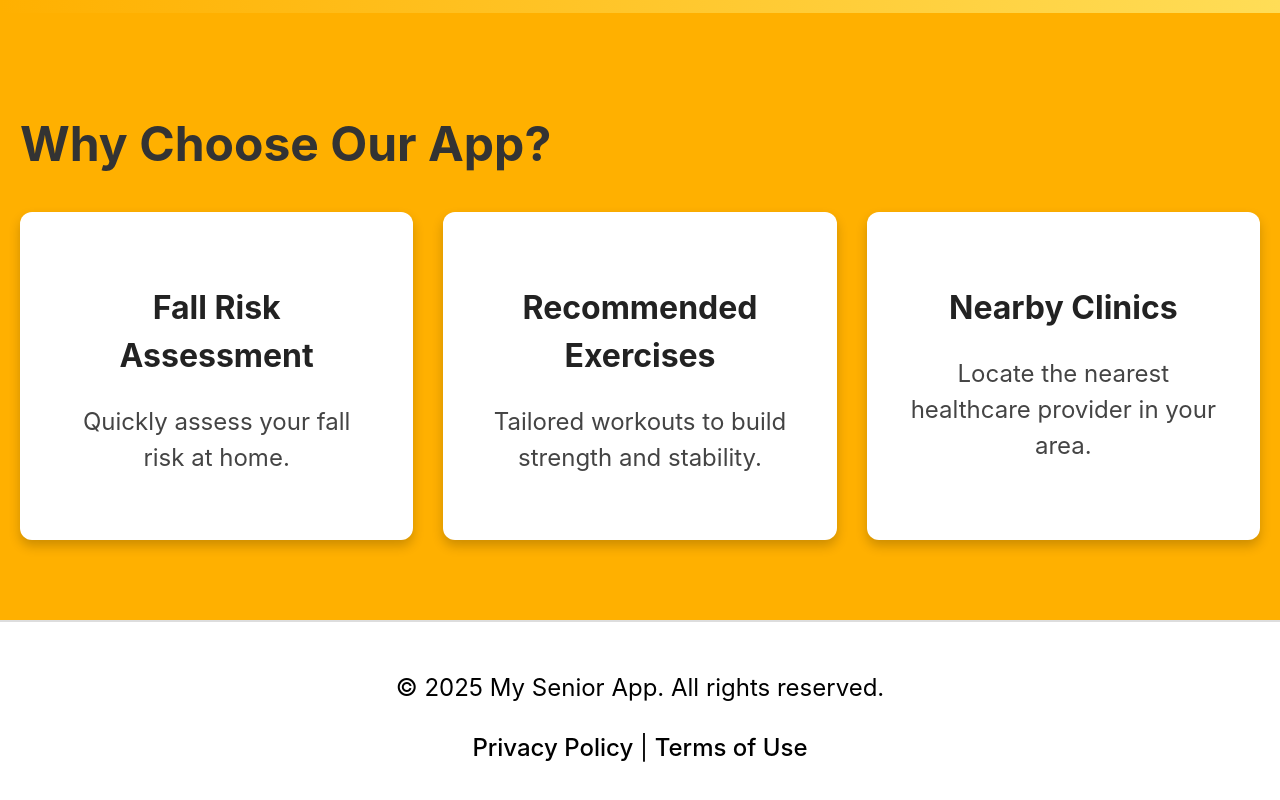
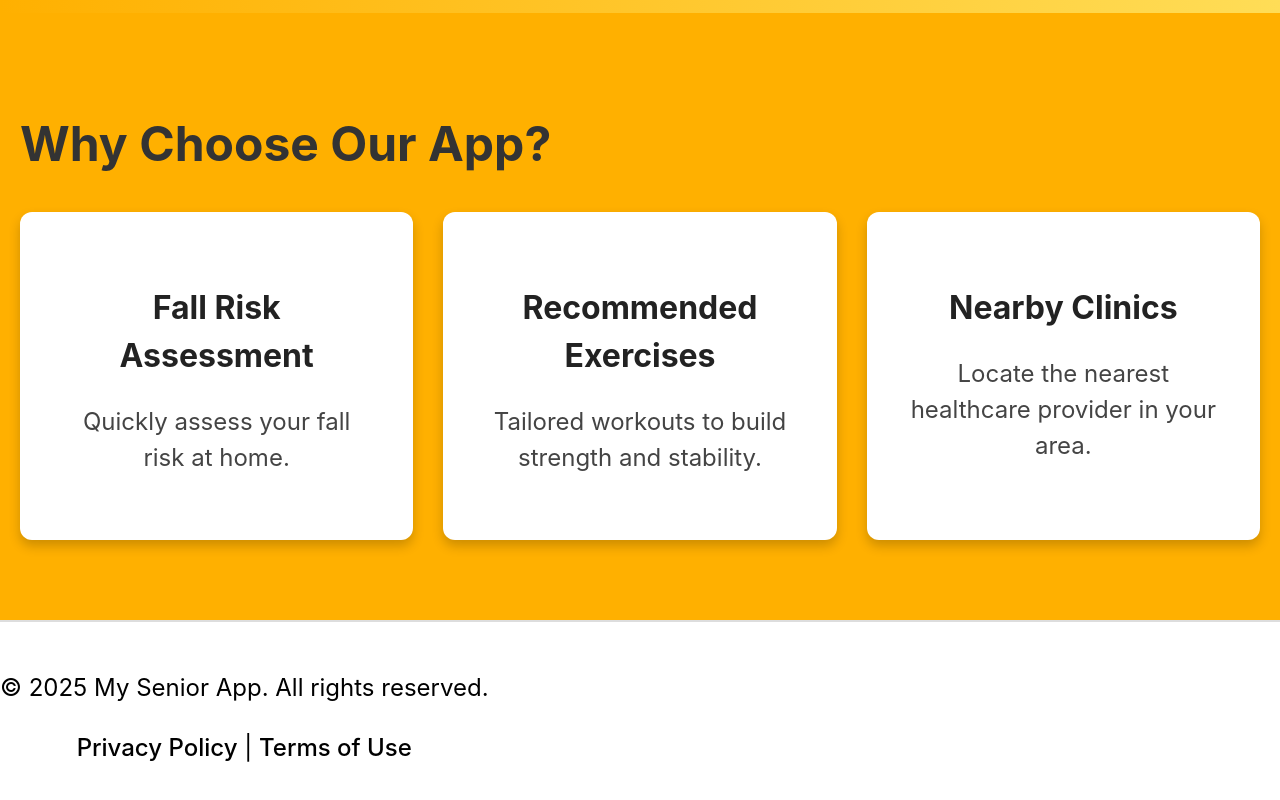
Before and after one commit to JaydenToh/Assignment-2---CNAD-, a React (Vite) app in the folder frontend/: page / in a window 1280 px wide. Shown: the part 635-1435 px from the top of the page. Built offline with nearby package versions, Linux system fonts and the light colour scheme; no server answers.

Commit message:
added footer n header to healthquiz

```diff
--- a/frontend/src/pages/HealthQuiz.css
+++ b/frontend/src/pages/HealthQuiz.css
@@ -1,13 +1,38 @@
 /* General Page Styling */
-.health-quiz-container {
+
+  .health-quiz-container {
+    max-width: 800px;
+    margin: 40px auto;
+    padding: 20px;
+    background-color: #f9f9f9;
+    border: 1px solid #ddd;
+    box-shadow: 0 0 10px rgba(0, 0, 0, 0.1);
+  }
+
+/* General Page Styling */
+.health-quiz-page {
     display: flex;
     flex-direction: column;
     min-height: 100vh;
+  }
+
+  /* Header and Footer Styling */
+  header {
+    display: flex;
+    justify-content: space-between;
     align-items: center;
-    font-family: Arial, sans-serif;
     padding: 20px;
   }
 
+  footer {
+    display: flex;
+    justify-content: space-between;
+    align-items: center;
+    padding: 20px;
+    margin-top: auto;
+  }
+
+  /* ... rest of your CSS ... */
   /* Quiz Form */
   #quiz-form {
     max-width: 800px;
--- a/frontend/src/pages/HealthQuiz.jsx
+++ b/frontend/src/pages/HealthQuiz.jsx
@@ -1,5 +1,7 @@
 import React, { useState, useEffect } from "react";
 import './healthquiz.css';
+import Header from "./Header";
+import Footer from "./Footer";
 
 function HealthQuiz() {
   const [questions, setQuestions] = useState([]);
@@ -86,7 +88,11 @@ function HealthQuiz() {
   }
 
   return (
-    <div>
+    <div className="health-quiz-page">
+      <Header />
+
+      {/* Health Quiz Section */}
+      <div className="health-quiz-container">
         <h1>Risk Fall Assessment Survey</h1>
         <div className="scale-text">
           <p>
@@ -136,6 +142,9 @@ function HealthQuiz() {
           </div>
         )}
       </div>
+
+      <Footer />
+    </div>
   );
 }
 
```
Lines whose indentation alone changed are shown as unchanged.
